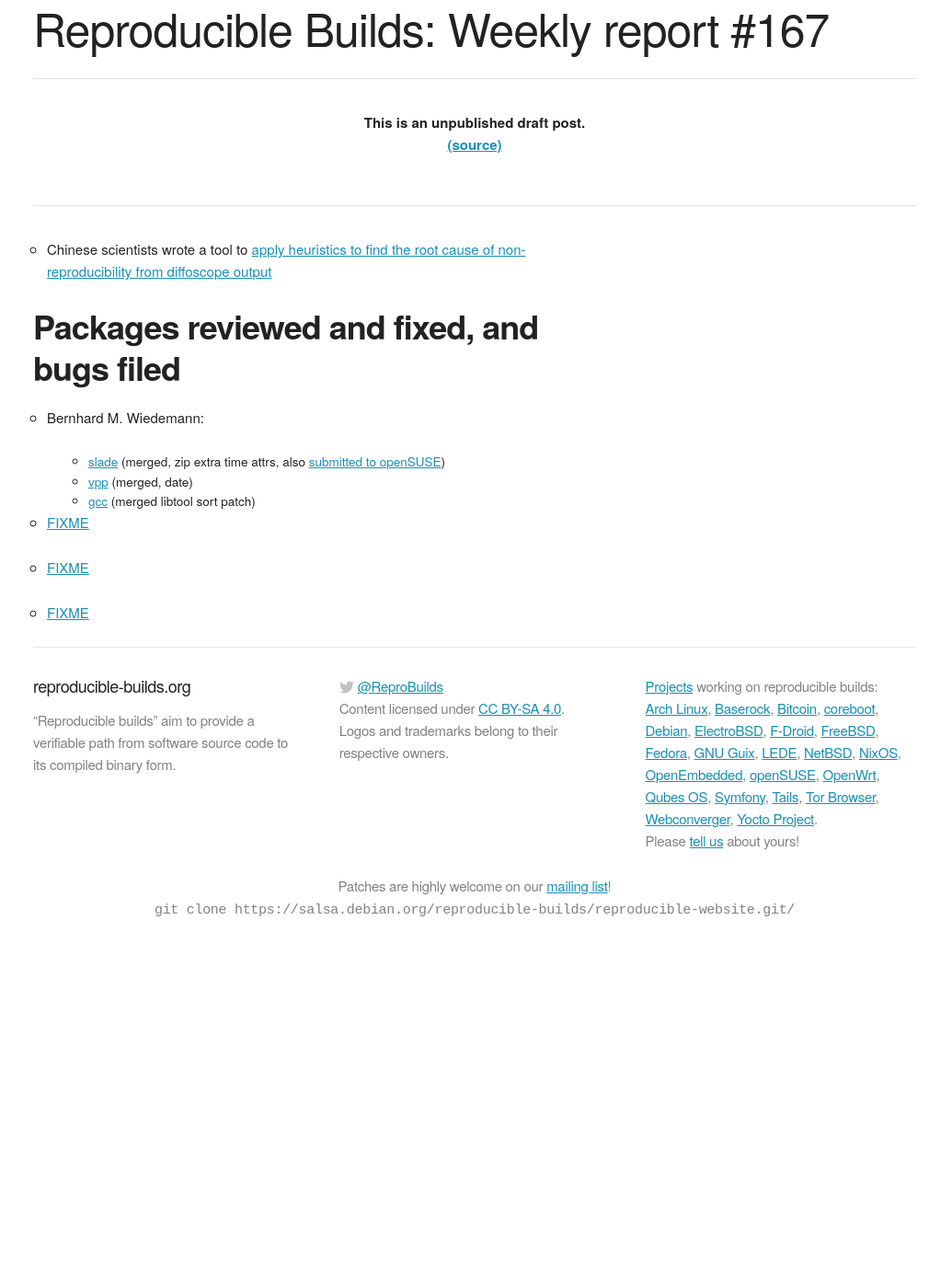
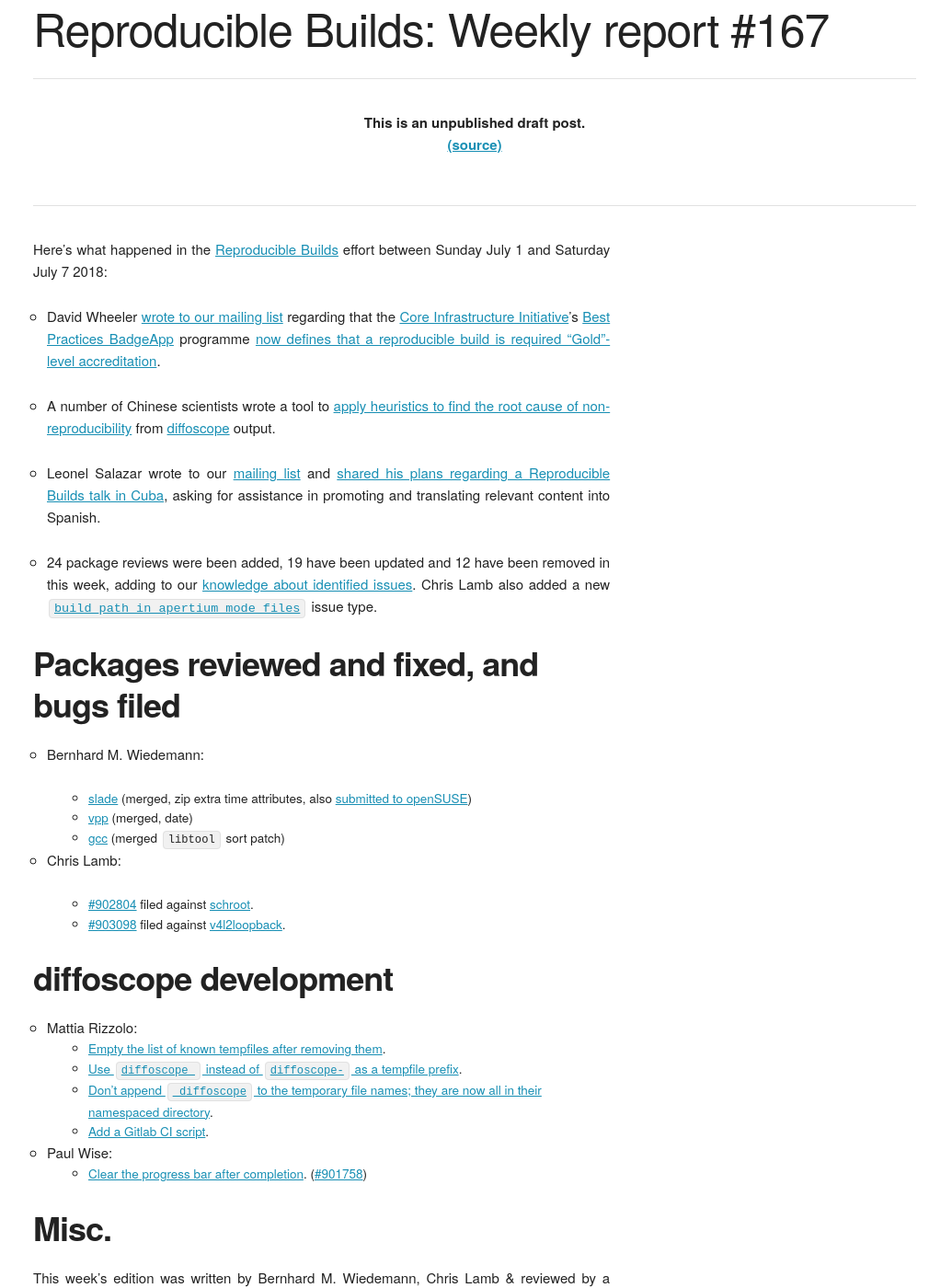
Before and after one commit to prototypefund/reproducible-website, a Jekyll site: the page built from _blog/posts/167.md, in a window 1280 px wide and 1400 px high, scrolled down 196 px. Shown: the whole window at 92% size, without its empty margins (124-1134 px from the left). Built offline with Jekyll 4.4.1, drawn with Linux system fonts in a browser that asks for light colours; some web fonts are replaced; before the commit the page ends 1228 px from its top, so only the background shows below that; some of the changed text lies outside the part shown.

Commit message:
167: Initial draft.

```diff
--- a/_blog/posts/167.md
+++ b/_blog/posts/167.md
@@ -3,19 +3,43 @@
 week: 167
 ---
 
-* Chinese scientists wrote a tool to [apply heuristics to find the root cause of non-reproducibility from diffoscope output](https://blog.acolyer.org/2018/06/22/automated-localization-for-unreproducible-builds/)
+Here's what happened in the [Reproducible Builds](https://reproducible-builds.org) effort between Sunday July 1 and Saturday July 7 2018:
+
+* David Wheeler [wrote to our mailing list](https://lists.reproducible-builds.org/pipermail/rb-general/2018-July/001073.html) regarding that the [Core Infrastructure Initiative](https://www.coreinfrastructure.org/)'s [Best Practices BadgeApp](https://bestpractices.coreinfrastructure.org/) programme [now defines that a reproducible build is required "Gold"-level accreditation](https://github.com/coreinfrastructure/best-practices-badge/blob/master/doc/other.md\#build_reproducible).
+
+* A number of Chinese scientists wrote a tool to [apply heuristics to find the root cause of non-reproducibility](https://blog.acolyer.org/2018/06/22/automated-localization-for-unreproducible-builds/) from [diffoscope](https://diffoscope.org) output.
+
+* Leonel Salazar wrote to our [mailing list](https://lists.reproducible-builds.org/pipermail/rb-general/) and [shared his plans regarding a Reproducible Builds talk in Cuba](https://lists.reproducible-builds.org/pipermail/rb-general/2018-July/001071.html), asking for assistance in promoting and translating relevant content into Spanish.
+
+* 24 package reviews were been added, 19 have been updated and 12 have been removed in this week, adding to our [knowledge about identified issues](https://tests.reproducible-builds.org/debian/index_issues.html). Chris Lamb also added a new [`build_path_in_apertium_mode_files`](https://salsa.debian.org/reproducible-builds/reproducible-notes/commit/7971d711) issue type.
+
 
 Packages reviewed and fixed, and bugs filed
 -------------------------------------------
 
 * Bernhard M. Wiedemann:
 
-    * [slade](https://github.com/sirjuddington/SLADE/pull/892) (merged, zip extra time attrs, also [submitted to openSUSE](https://build.opensuse.org/request/show/619148))
+    * [slade](https://github.com/sirjuddington/SLADE/pull/892) (merged, zip extra time attributes, also [submitted to openSUSE](https://build.opensuse.org/request/show/619148))
     * [vpp](https://gerrit.fd.io/r/#/c/13269/) (merged, date)
-    * [gcc](https://github.com/gcc-mirror/gcc/commit/494c17dc2bf45b8155fb9a14178ab48f01bc12a8) (merged libtool sort patch)
+    * [gcc](https://github.com/gcc-mirror/gcc/commit/494c17dc2bf45b8155fb9a14178ab48f01bc12a8) (merged `libtool` sort patch)
 
-* [FIXME](https://github.com/coreinfrastructure/best-practices-badge/blob/master/doc/other.md\#build_reproducible)
+* Chris Lamb:
+    * [#902804](https://bugs.debian.org/902804) filed against [schroot](https://tracker.debian.org/pkg/schroot).
+    * [#903098](https://bugs.debian.org/903098) filed against [v4l2loopback](https://tracker.debian.org/pkg/v4l2loopback).
 
-* [FIXME](https://lists.reproducible-builds.org/pipermail/rb-general/2018-July/001071.html)
+diffoscope development
+----------------------
 
-* [FIXME](https://lists.reproducible-builds.org/pipermail/rb-general/2018-July/001073.html)
+* Mattia Rizzolo:
+    * [Empty the list of known tempfiles after removing them](https://salsa.debian.org/reproducible-builds/diffoscope/commit/a6b4eff).
+    * [Use `diffoscope_` instead of `diffoscope-` as a tempfile prefix](https://salsa.debian.org/reproducible-builds/diffoscope/commit/1e8fb23).
+    * [Don't append `_diffoscope` to the temporary file names; they are now all in their namespaced directory](https://salsa.debian.org/reproducible-builds/diffoscope/commit/ef48c90).
+    * [Add a Gitlab CI script](https://salsa.debian.org/reproducible-builds/diffoscope/commit/d82ec13).
+* Paul Wise:
+    * [Clear the progress bar after completion](https://salsa.debian.org/reproducible-builds/diffoscope/commit/dfb0c19). ([#901758](https://bugs.debian.org/901758))
+
+
+Misc.
+-----
+
+This week's edition was written by Bernhard M. Wiedemann, Chris Lamb & reviewed by a bunch of Reproducible Builds folks on IRC & the mailing lists.
```
